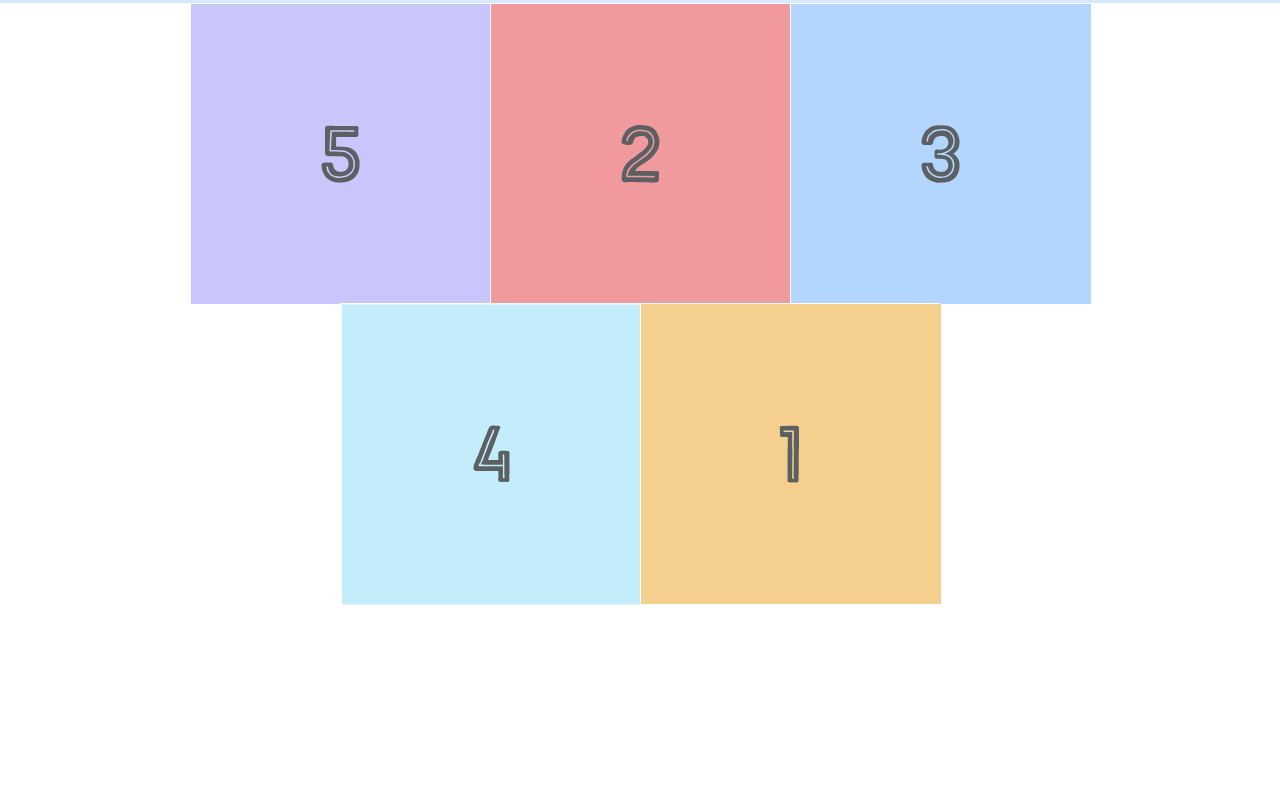
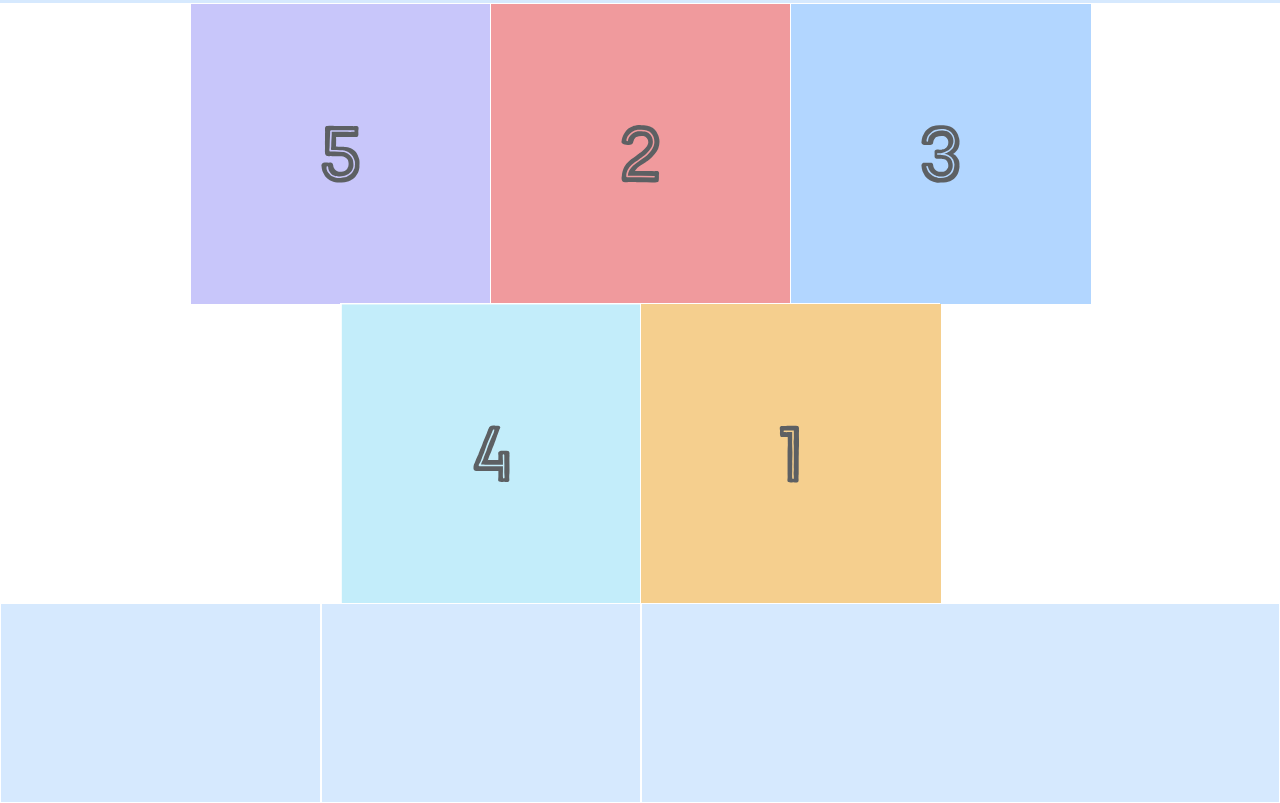
Before and after one commit to anishfelixm/Flex-beginner, a plain HTML site: page index.html in a window 1280 px wide. Shown: the part 355-1158 px from the top of the page. Before the commit the page ends 964 px from the top, so only its background shows below. Drawn offline with Linux system fonts and the light colour scheme.

Commit message:
feat : flex  feature used for flexible item size

```diff
--- a/index.html
+++ b/index.html
@@ -42,5 +42,10 @@
             </div>
         </div>
     </div>
+    <div class='footer'>
+        <div class='footer-item footer-one'></div>
+        <div class='footer-item footer-two'></div>
+        <div class='footer-item footer-three'></div>
+    </div>
 </body>
 </html>
--- a/styles/style.css
+++ b/styles/style.css
@@ -75,3 +75,19 @@
 .last-item {
   order: -1;
 }
+
+.footer {
+  display: flex;
+  justify-content: space-between;
+}
+
+.footer-item {
+  border: 1px solid #fff;
+  background-color: #D6E9FE;
+  height: 200px;
+  flex: 1;
+}
+
+.footer-three {
+  flex: 2;
+}
```
